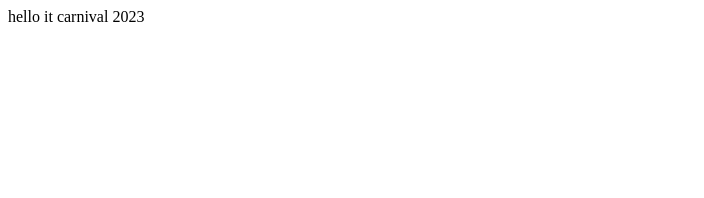
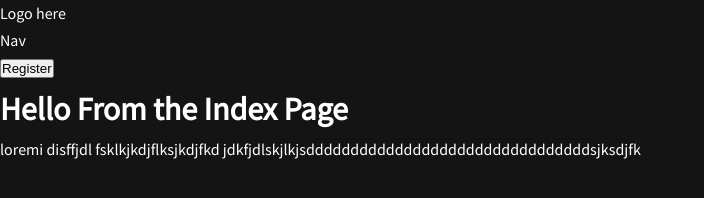
Before and after one commit to jamatul1/It-Carnival-2023-Website, a Gatsby site: page / in a window 1280 px wide. Shown: the whole page, without its empty margins (0-704 px from the left). Built offline with nearby package versions, Linux system fonts and the light colour scheme; Gatsby itself is replaced by a stand-in of ours.

Commit message:
feat: global styles, theme and font

```diff
--- /dev/null
+++ b/gatsby-browser.js
@@ -0,0 +1,2 @@
+import "@fontsource/source-sans-pro";
+import "./src/styles/global.css";
--- a/package.json
+++ b/package.json
@@ -15,6 +15,7 @@
     "clean": "gatsby clean"
   },
   "dependencies": {
+    "@fontsource/source-sans-pro": "^4.5.11",
     "@mdx-js/react": "^2.3.0",
     "babel-plugin-styled-components": "^2.1.1",
     "gatsby": "^5.9.0",
--- /dev/null
+++ b/src/components/header/header.js
@@ -0,0 +1,22 @@
+import React from "react";
+import { styled } from "styled-components";
+import Nav from "../nav/nav";
+
+const Element = styled.header`
+  background-color: ${(p) => p.theme.bgc};
+`;
+const Wrapper = styled.div``;
+const Logo = styled.div``;
+const RegiBtn = styled.button``;
+
+export default function Header() {
+  return (
+    <Element>
+      <Wrapper>
+        <Logo>Logo here</Logo>
+        <Nav />
+        <RegiBtn>Register</RegiBtn>
+      </Wrapper>
+    </Element>
+  );
+}
--- /dev/null
+++ b/src/components/layout.jsx
@@ -0,0 +1,15 @@
+import React from "react";
+import Header from "./header/header";
+import { ThemeProvider } from "styled-components";
+import { theme } from "../theme";
+
+export default function Layout({ children }) {
+  return (
+    <>
+      <ThemeProvider theme={theme}>
+        <Header />
+        <main>{children}</main>
+      </ThemeProvider>
+    </>
+  );
+}
--- /dev/null
+++ b/src/components/nav/nav.jsx
@@ -0,0 +1,5 @@
+import React from "react";
+
+export default function Nav() {
+  return <div>Nav</div>;
+}
--- a/src/pages/index.js
+++ b/src/pages/index.js
@@ -1,8 +1,17 @@
 import * as React from "react";
 import styled from "styled-components";
+import Layout from "../components/layout";
 
 const IndexPage = () => {
-  return <main>hello it carnival 2023</main>;
+  return (
+    <Layout>
+      <h1>Hello From the Index Page</h1>
+      <p>
+        loremi disffjdl fsklkjkdjflksjkdjfkd
+        jdkfjdlskjlkjsddddddddddddddddddddddddddddddddsjksdjfk
+      </p>
+    </Layout>
+  );
 };
 
 export default IndexPage;
--- /dev/null
+++ b/src/styles/global.css
@@ -0,0 +1,18 @@
+*,
+*::after,
+*::before {
+  margin: 0;
+  padding: 0;
+}
+html {
+  font-size: 62.5%;
+  box-sizing: border-box;
+}
+
+body {
+  background-color: #141414;
+  color: #fff;
+  font-family: "Source Sans Pro", sans-serif;
+  line-height: 1.7;
+  font-size: 1.6rem;
+}
--- /dev/null
+++ b/src/theme.js
@@ -0,0 +1,6 @@
+export let theme = {
+  pc: "#F9BC01",
+  bgc: "#141414",
+  lgc: "#B5B7B8",
+  wc: "#fff",
+};
--- /dev/null
+++ b/src/utils/queryHelpers.js
@@ -0,0 +1 @@
+export function forDevice(device) {}
```
Also changed, not shown: 1 other file.
